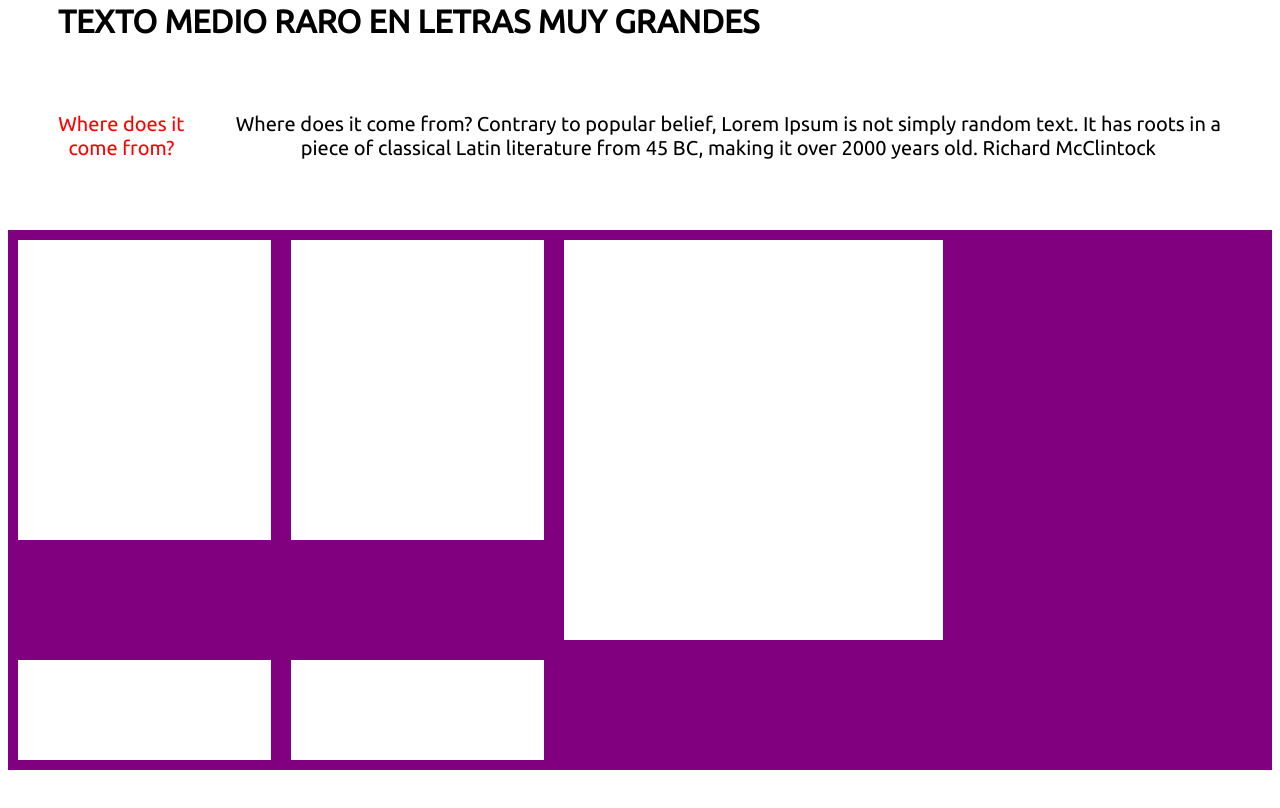
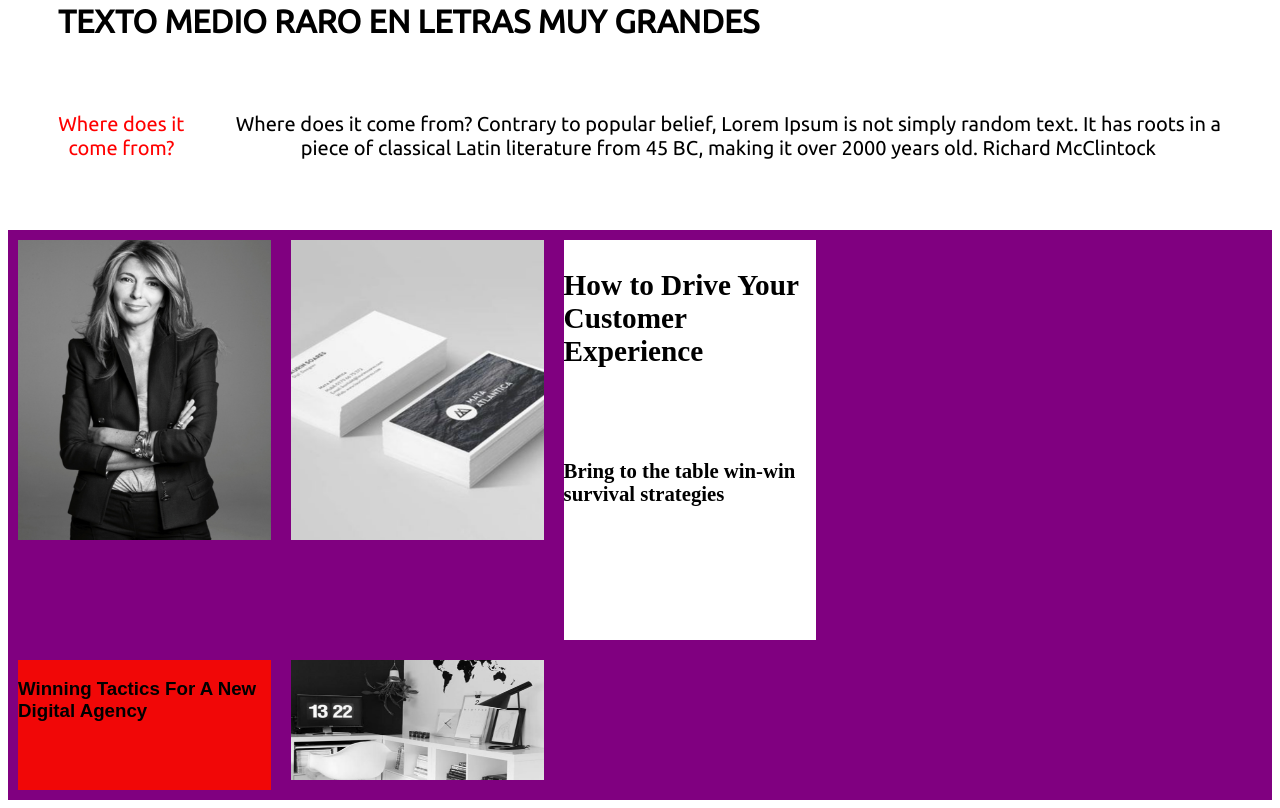
Before and after one commit to kherzo99/RETO-EQUIPO-9, a plain HTML site: page index.html in a window 1280 px wide. Shown: the part 824-1632 px from the top of the page. Before the commit the page ends 1602 px from the top, so only its background shows below. Drawn offline with Linux system fonts and the light colour scheme.

Commit message:
Agregue las imagenes en la section-4 y le agregue texto. Falta cambiar el font

```diff
--- a/index.html
+++ b/index.html
@@ -102,16 +102,22 @@ from 45 BC, making it over 2000 years old. Richard McClintock
 
   <section class="flex-container">
     <div class = "box-1">
+      <img class = "mujerbn" src = "mujer_b&n.jpg" alt = "Mujer en blanco y negro">
     </div>
     <div class = "box-2">
+      <img class = "tarjetitas" src = "tarjetitas.jpg" alt = "Tarjetitas ">
     </div>
     <div class = "box-3">
+      <h1> How to Drive Your <br> Customer Experience </h1> </br>
+        <h5> Bring to the table win-win survival strategies </h5>
     </div>
     <div class = "box-4">
     </div>
     <div class = "box-5">
+      <h1> Winning Tactics For A New Digital Agency </h1>
     </div>
     <div class= "box-6">
+      <img class = "clock" src = "clock.jpg" alt = "Clock">
     </div>
 
   </section>
--- a/styles.css
+++ b/styles.css
@@ -163,8 +163,14 @@
   width: 20%;
   height: 300px;
   margin: 10px;
-  background-color: white;
+
 }
+
+.mujerbn{
+  width: 100%;
+  height: 100%;
+}
+
 
 .box-2{
   width: 20%;
@@ -173,11 +179,18 @@
   background-color: white;
 }
 
+.tarjetitas{
+  width: 100%;
+  height: 100%;
+
+}
+
 .box-3{
-  width: 30%;
+  width: 20%;
   height: 400px;
   margin: 10px;
   background-color: white;
+  font-size: 25px;
 }
 
 .box-4{
@@ -189,16 +202,26 @@
 
 .box-5{
   width: 20%;
-  height: 100px;
+  height: 130px;
+  margin: 10px;
+  background-color:
+  rgb(241, 7, 7);
+  font-family: sans-serif;
+
+}
+
+
+
+.box-6{
+  width: 20%;
+  height: 120px;
   margin: 10px;
   background-color: white;
 }
 
-.box-6{
-  width: 20%;
-  height: 100px;
-  margin: 10px;
-  background-color: white;
+.clock{
+  width: 100%;
+  height: 100%;
 }
 
 /*
```
Also changed, not shown: clock.jpg (added), mujer_b&n.jpg (added), tarjetitas.jpg (added), 1 other file.
